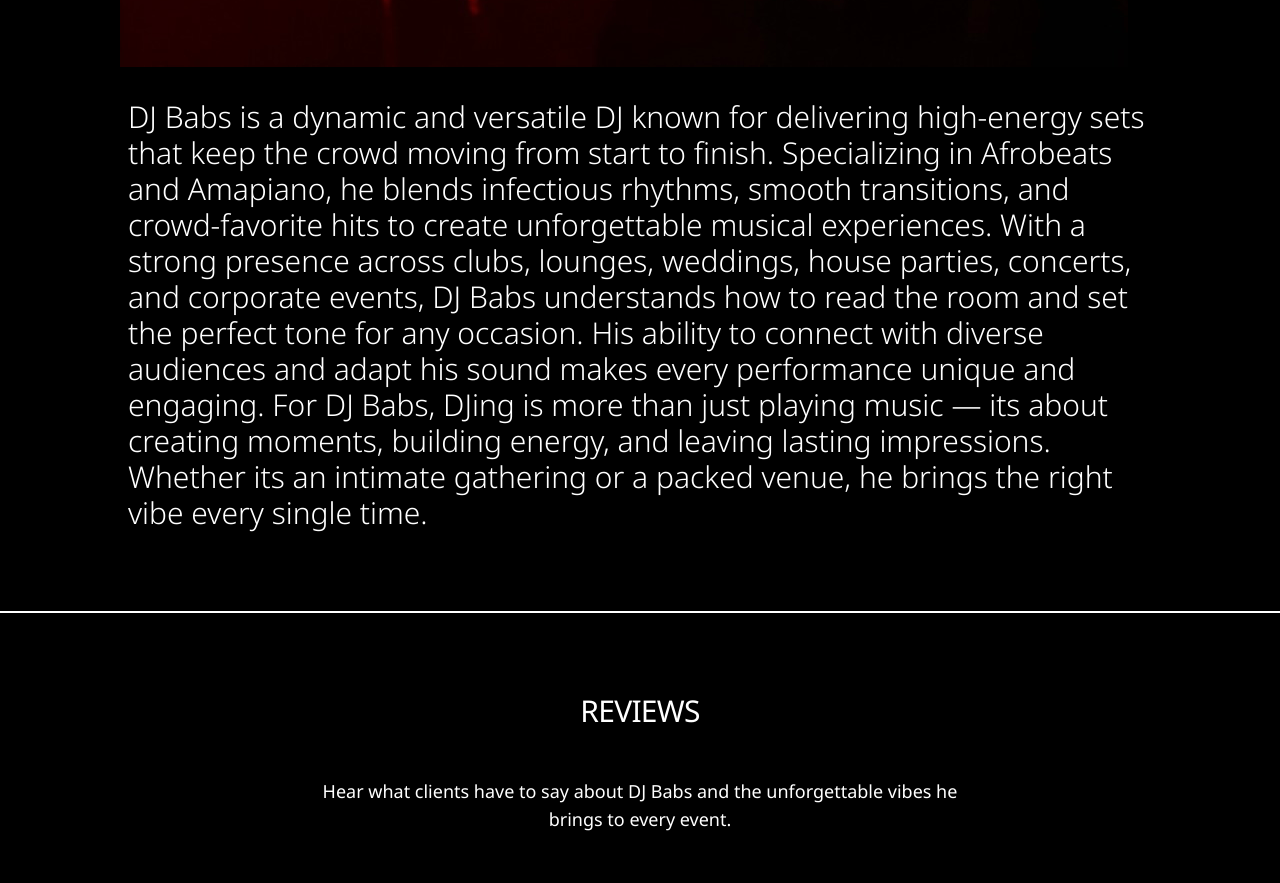
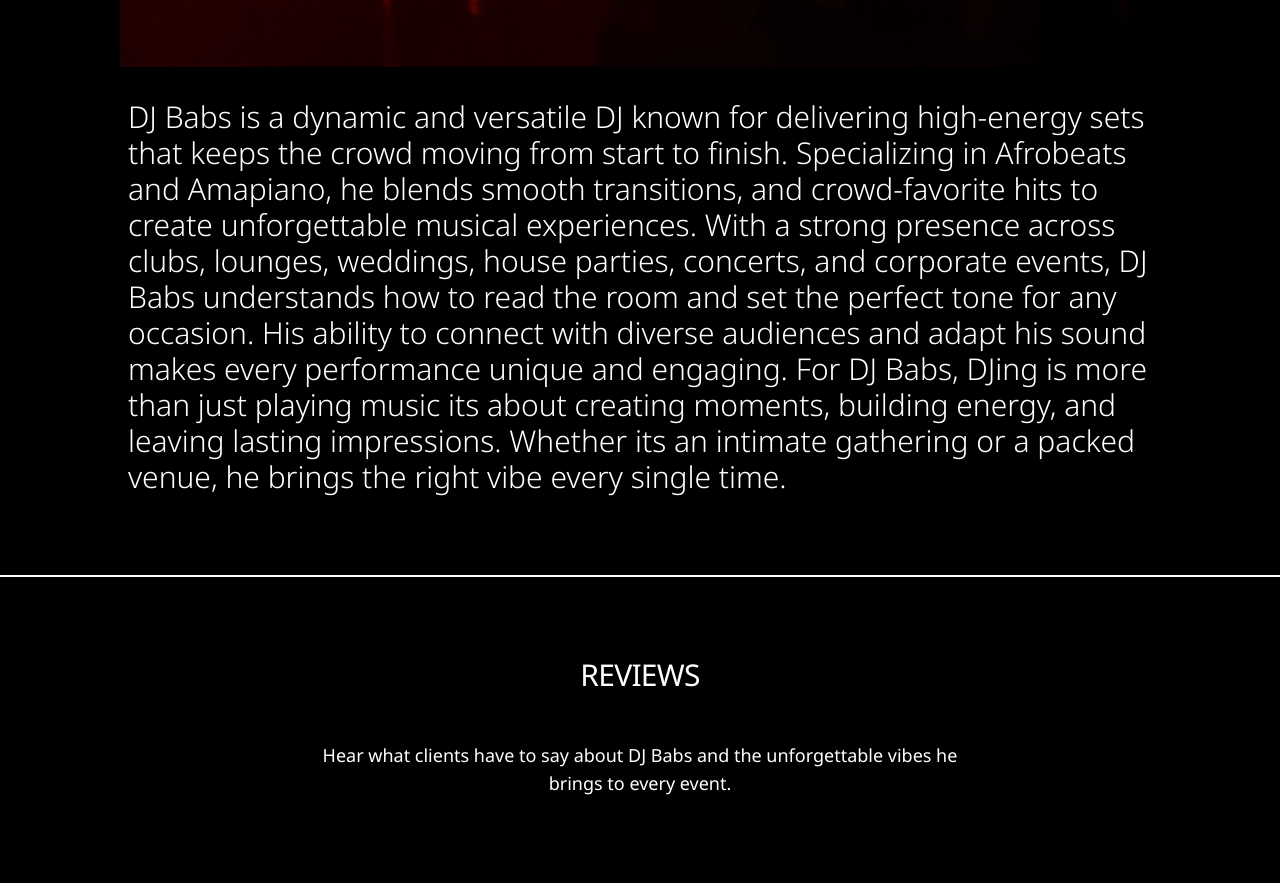
Before and after one commit to officiallbabs7-cloud/sergio-babs, a React (Vite) app: page / in a window 1280 px wide. Shown: the part 7153-8036 px from the top of the page. Built offline with nearby package versions, Linux system fonts and the light colour scheme.

Commit message:
About.jsx

```diff
--- a/src/components/About.jsx
+++ b/src/components/About.jsx
@@ -9,9 +9,9 @@ const About = () => {
                     <img src={aboutImage} alt="About Sergio (77)" className="w-full h-auto" />
                 </div>
                 <p className="text-lg lg:text-3xl font-light text-center lg:text-left max-w-5xl mx-auto mt-8">
-                    DJ Babs is a dynamic and versatile DJ known for delivering high-energy sets that keep the crowd moving from start to finish. Specializing in Afrobeats and Amapiano, he blends infectious rhythms, smooth transitions, and crowd-favorite hits to create unforgettable musical experiences.
+                    DJ Babs is a dynamic and versatile DJ known for delivering high-energy sets that keeps the crowd moving from start to finish. Specializing in Afrobeats and Amapiano, he blends smooth transitions, and crowd-favorite hits to create unforgettable musical experiences.
 With a strong presence across clubs, lounges, weddings, house parties, concerts, and corporate events, DJ Babs understands how to read the room and set the perfect tone for any occasion. His ability to connect with diverse audiences and adapt his sound makes every performance unique and engaging.
-For DJ Babs, DJing is more than just playing music — its about creating moments, building energy, and leaving lasting impressions. Whether its an intimate gathering or a packed venue, he brings the right vibe every single time.
+For DJ Babs, DJing is more than just playing music its about creating moments, building energy, and leaving lasting impressions. Whether its an intimate gathering or a packed venue, he brings the right vibe every single time.
                 </p>
             </div>
         </section>
```
